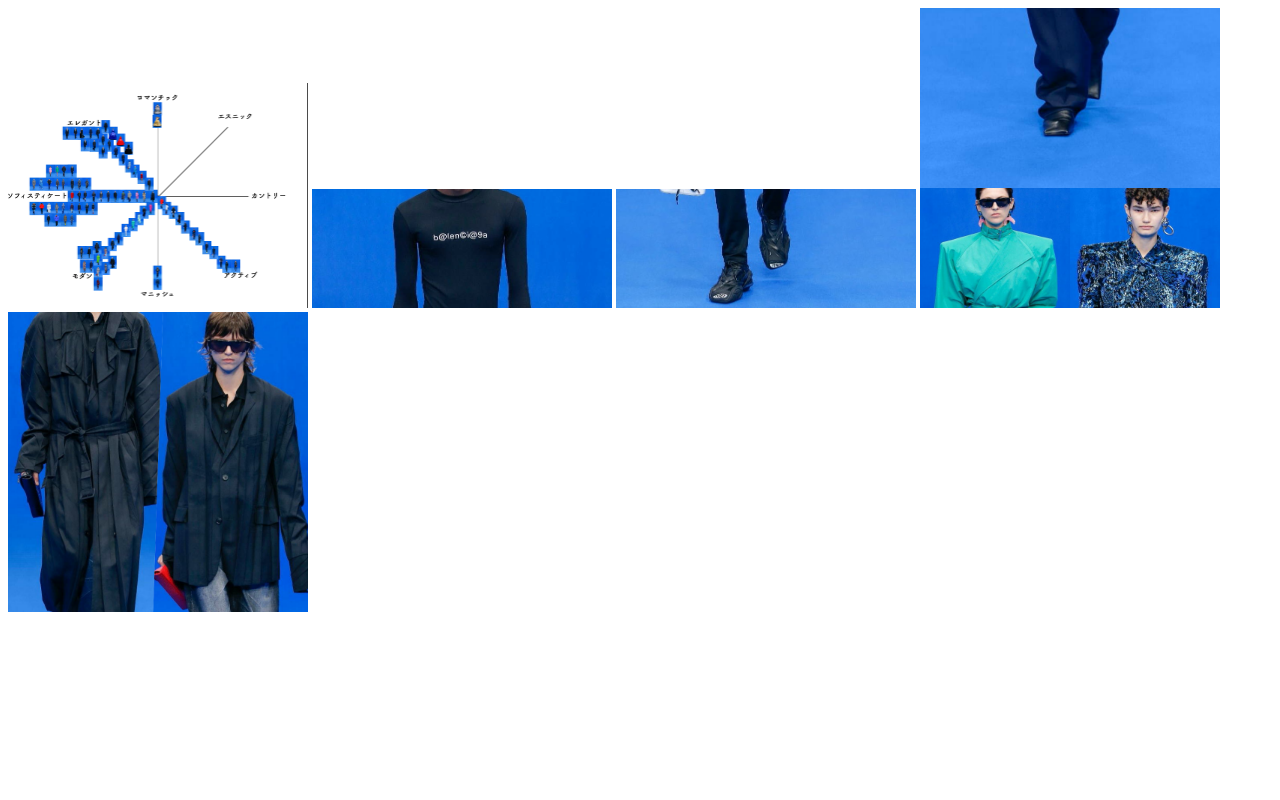
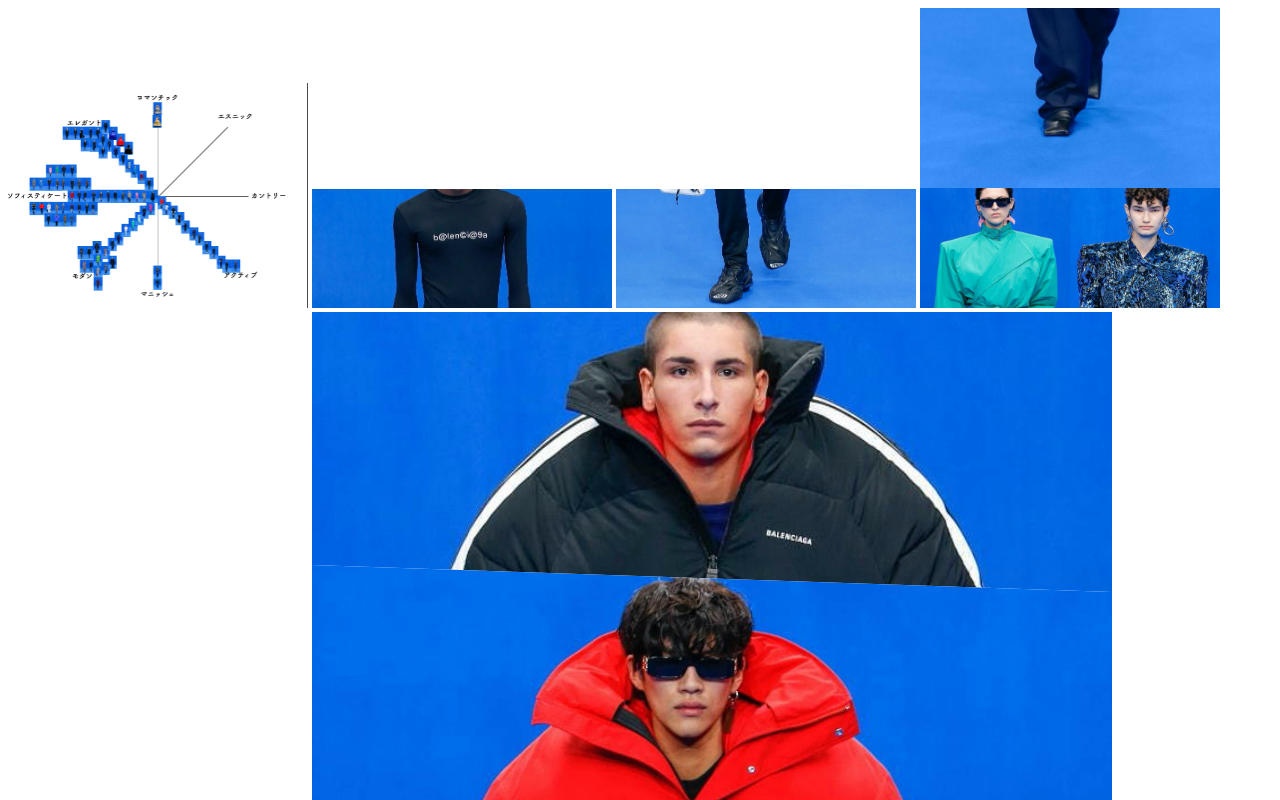
Before and after one commit to yudaiukawa/hatena12, a plain HTML site: page index.html in a window 1280 px wide. Shown: the top 800 px of the page. Drawn offline with Linux system fonts and the light colour scheme.

Commit message:
Update index.html

```diff
--- a/index.html
+++ b/index.html
@@ -10,5 +10,6 @@
   <img src="BALENCIAGA_2020ss_040 (1).jpg" width="300px">
   <img src="collage.png" width="300px">
   <img src="collage1.png" width="300px">
+  <img src="collage 2.png" widht="300px">
 </body>
 </html>
```
